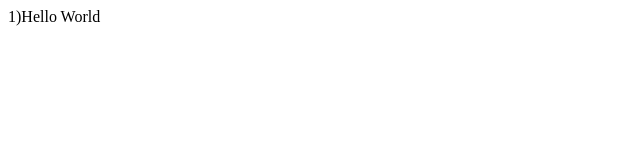
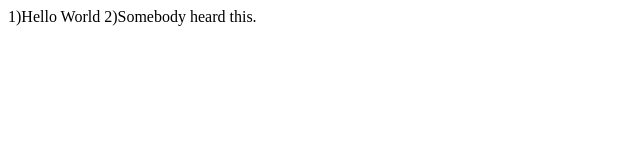
Before and after one commit to Aishwarya747/Short, a plain HTML site: page index.html in a window 1280 px wide. Shown: the whole page, without its empty margins (0-640 px from the left). Drawn offline with Linux system fonts and the light colour scheme.

Commit message:
Branch 4 , commit 2

```diff
--- a/index.html
+++ b/index.html
@@ -11,7 +11,7 @@
 
     <div>
         1)Hello World
-
+        2)Somebody heard this.
 
     </div>
 
```
